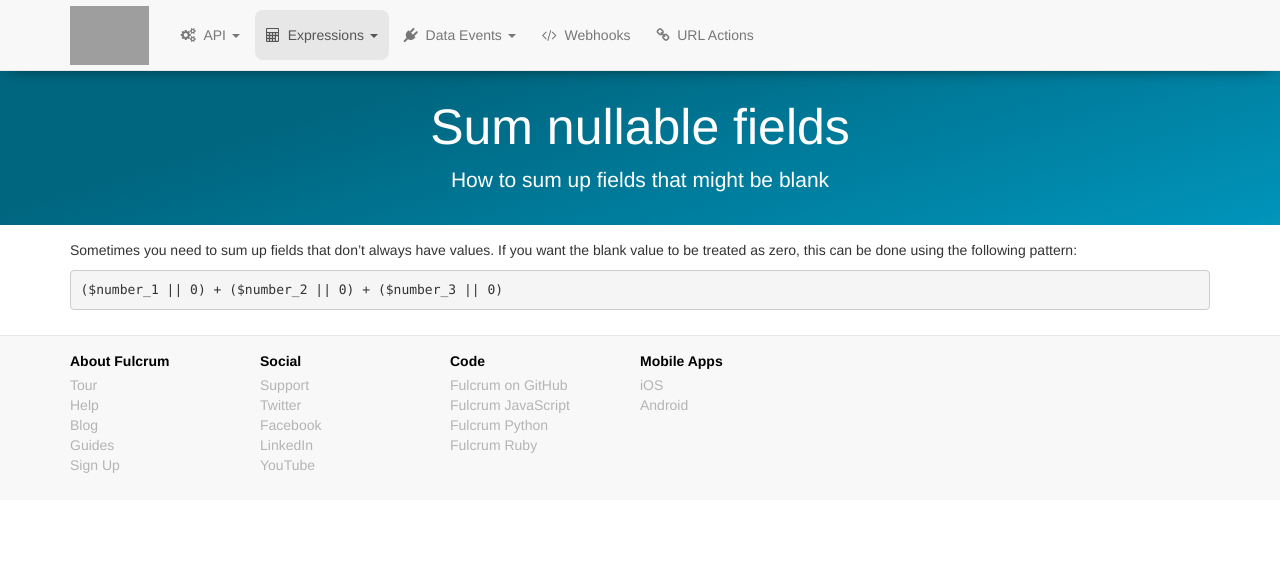
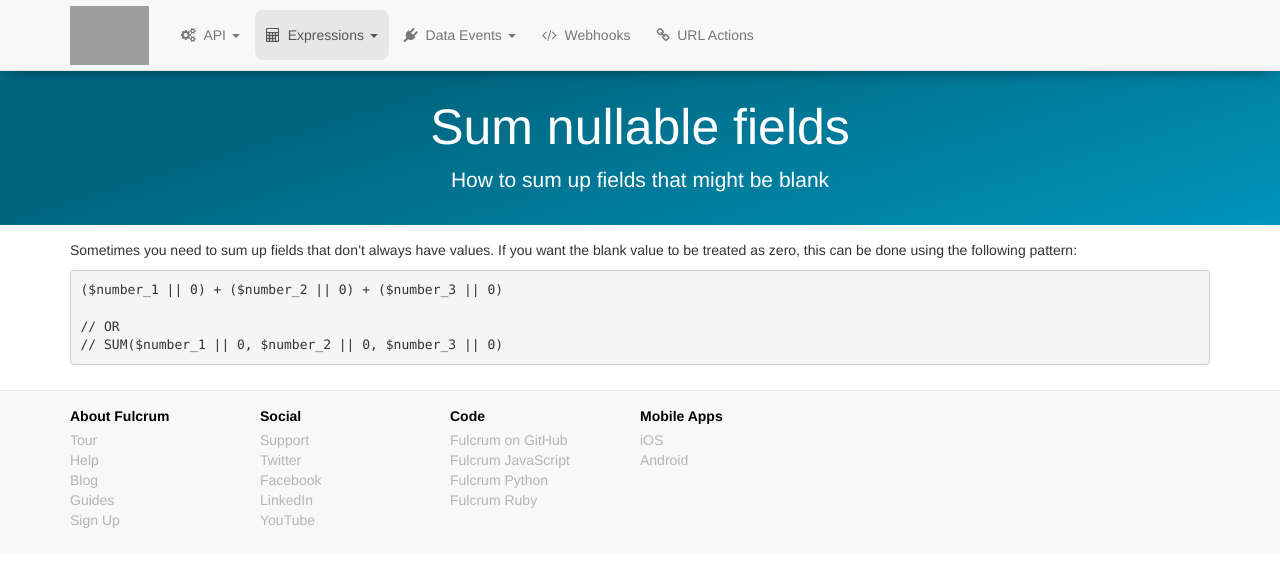
Before and after one commit to rylincoln/developer.fulcrumapp.com, a Jekyll site: the page built from _expression-examples/sum-nullable-fields.md, in a window 1280 px wide. Shown: the top 567 px of the page. Built offline with Jekyll 4.4.1, drawn with Linux system fonts in a browser that asks for light colours; nearby versions of some CDN libraries; grey boxes are pictures that could not be loaded.

Commit message:
Add alternate syntax to help educate

````diff
--- a/_expression-examples/sum-nullable-fields.md
+++ b/_expression-examples/sum-nullable-fields.md
@@ -10,4 +10,7 @@ Sometimes you need to sum up fields that don't always have values. If you want t
 
 ```
 ($number_1 || 0) + ($number_2 || 0) + ($number_3 || 0)
+
+// OR
+// SUM($number_1 || 0, $number_2 || 0, $number_3 || 0)
 ```
````
